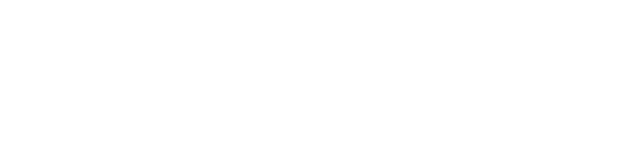
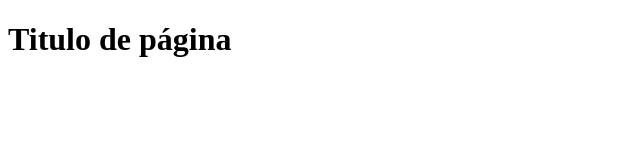
Before and after one commit to javifer89/git_remoto, a plain HTML site: page index.html in a window 1280 px wide. Shown: the whole page, without its empty margins (0-640 px from the left). Drawn offline with Linux system fonts and the light colour scheme.

Commit message:
he añadido un h1 titulo de página

```diff
--- a/index.html
+++ b/index.html
@@ -7,6 +7,6 @@
     <title>GIT_REMOTO</title>
 </head>
 <body>
-
+<h1>Titulo de página</h1>
 </body>
 </html>
```
